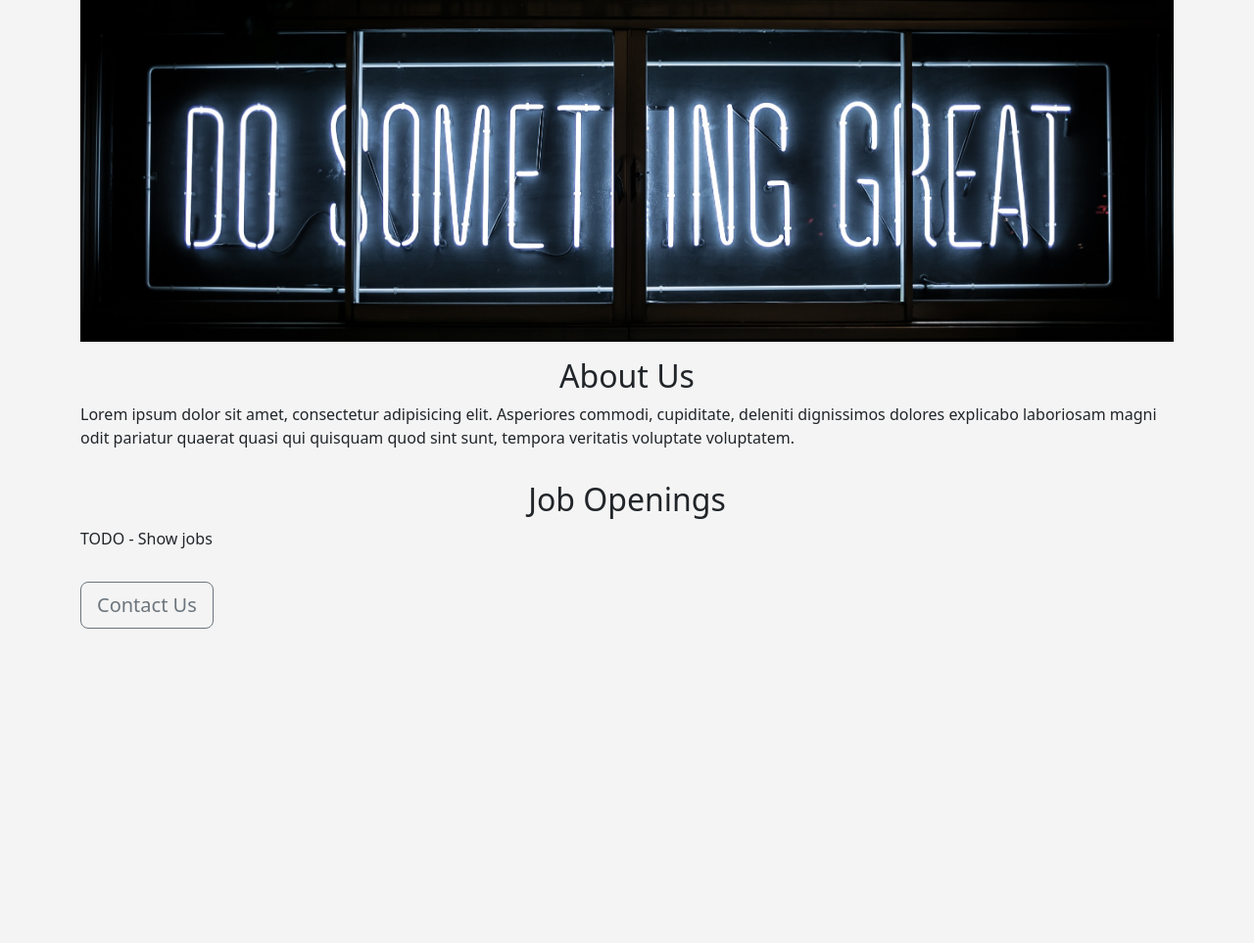
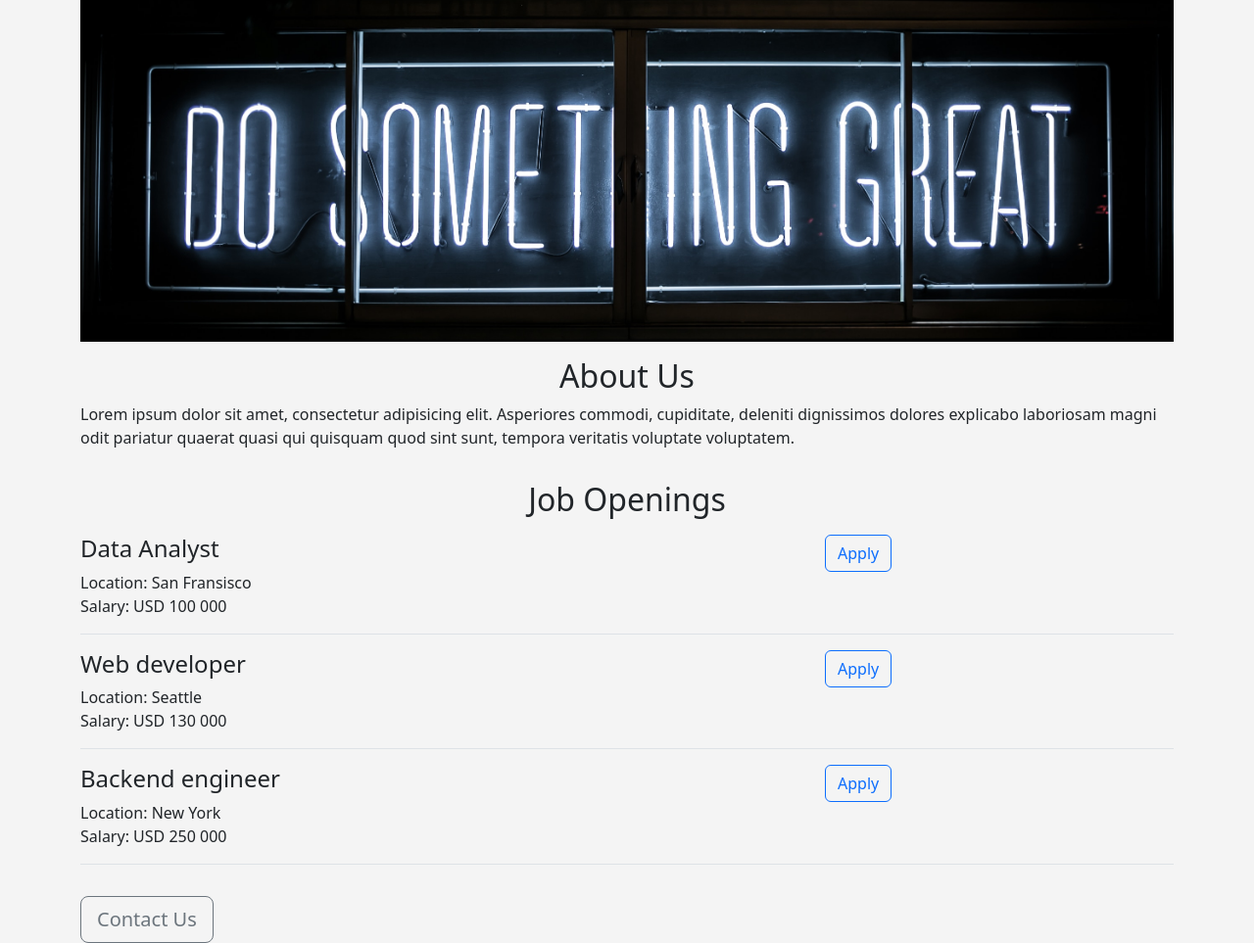
Before and after one commit to annaKurmanova/careers-website-flask, a Flask app: page / in a window 1280 px wide. Shown: the part 153-1116 px from the top of the page at 98% size. Before the commit the page ends 795 px from the top, so only its background shows below. Run offline with Flask 3, Linux system fonts and the light colour scheme.

Commit message:
added job templates

```diff
--- a/app.py
+++ b/app.py
@@ -1,11 +1,36 @@
-from flask import Flask, render_template
+from flask import Flask, render_template, jsonify
 
 app = Flask(__name__)
 
 
+JOBS = [
+    {
+        'id': 1,
+        'title': 'Data Analyst',
+        'location': 'San Fransisco',
+        'salary': 'USD 100 000'
+    },
+{
+        'id': 2,
+        'title': 'Web developer',
+        'location': 'Seattle',
+        'salary': 'USD 130 000'
+    },
+{
+        'id': 3,
+        'title': 'Backend engineer',
+        'location': 'New York',
+        'salary': 'USD 250 000'
+    }
+]
+
 @app.route("/")
 def main_page():
-    return render_template('home.html')
+    return render_template('home.html', jobs = JOBS)
+
+@app.route("/jobs")
+def list_jobs():
+    return jsonify(JOBS)
 
 
 if __name__ == "__main__":
--- a/templates/home.html
+++ b/templates/home.html
@@ -16,7 +16,11 @@
         </div>
         <div class="col-12 pb-3">
             <h2 class="text-center">Job Openings</h2>
-            <p>TODO - Show jobs</p>
+            <p>
+                {% for job in jobs %}
+                    {% include 'jobitem.html' %}
+                {% endfor %}
+            </p>
         </div>
     </div>
     <button class="btn btn-lg btn-outline-secondary">Contact Us</button>
--- /dev/null
+++ b/templates/jobitem.html
@@ -0,0 +1,14 @@
+<div class="mb-3 border-bottom pb-3">
+    <div class="row">
+        <div class="col-8">
+            <h4 class="mb-2">{{job['title']}}</h4>
+            <div>Location: {{job['location']}}</div>
+            {% if 'salary' in job %}
+            <div>Salary: {{job['salary']}}</div>
+            {% endif %}
+        </div>
+        <div class="col-2">
+            <button type="button" class="btn btn-outline-primary">Apply</button>
+        </div>
+    </div>
+</div>
```
